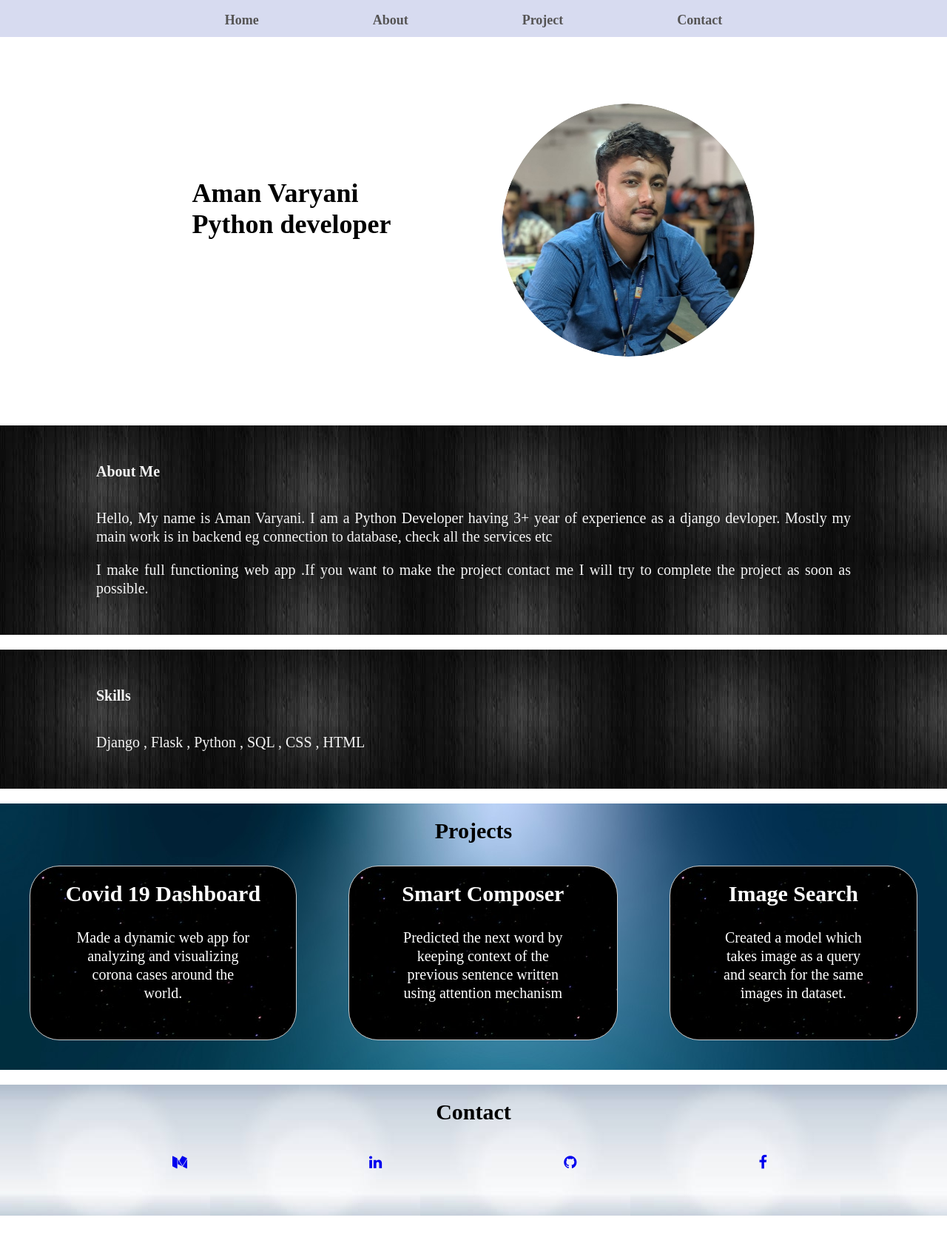
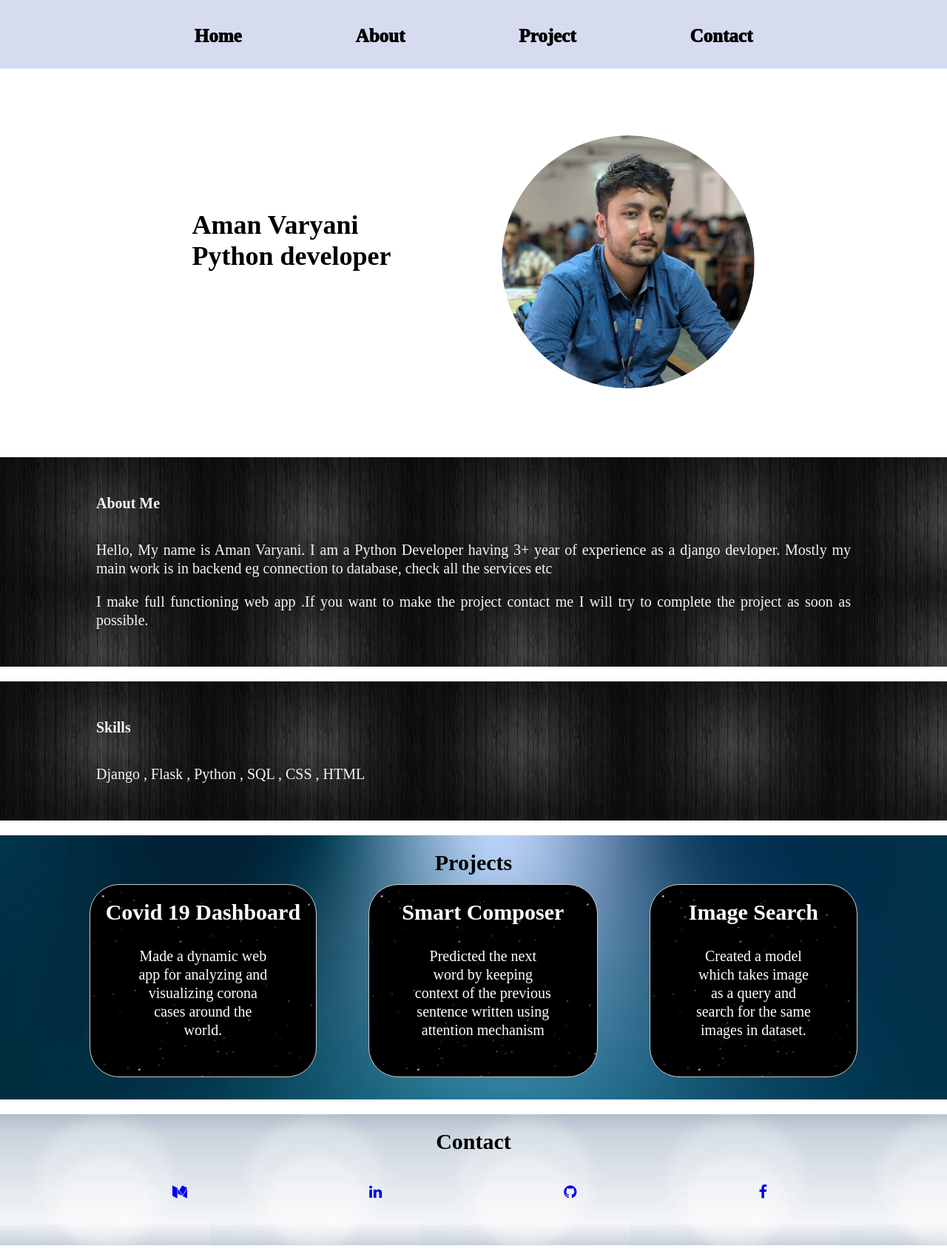
Before and after one commit to amanmountblue/trial, a PHP site: page / in a window 1280 px wide. Shown: the whole page at 74% size. Before the commit the page ends 1643 px from the top, so only its background shows below. Run offline with PHP 8.4, Linux system fonts and the light colour scheme.

Commit message:
Update style.css

```diff
--- a/style.css
+++ b/style.css
@@ -13,20 +13,21 @@
     justify-content: center;
     gap: 130px;
     flex-direction: row;
-    font-size: 18px;
-    font-weight: 800;
-    padding: 18px px;
+    font-size: 25px;
+    font-weight: 1000;
+    padding: 18px 10px;
 	overflow: hidden;
-	position: relative;
+    position: relative;
+    font-style: bold;
 
 }
 
 .nav li a {
     display: block;
-    color: rgb(85, 84, 84);
+    color: rgb(2, 2, 2);
     padding: 12px;
 	text-decoration: none;
-	padding-top: 17px;
+    padding-top: 17px;
 }
 
 .nav li a:hover {
@@ -96,7 +97,7 @@
 .services {
     margin-top: 10px;
     border: 10px;
-	padding: 40px;
+    padding: 10px 30px;
 	margin: 1%  auto 20px auto;
 	margin-top: 20px;
 	padding-top: 50px;
@@ -105,8 +106,7 @@
 .contact{
 	margin-top: 10px;
     border: 20px;
-    padding: 70px 100px;
-	padding: 40px 100px;
+    padding: 10px 30px;
 	margin: 1%  auto 20px auto;
 	margin-top: -20px;
 	background-image: url("images/light2.jpeg");
@@ -126,7 +126,9 @@
     grid-gap: 70px;
     grid-auto-flow: column;
 	font-size: 20px;
-	padding-top: 30px;
+    margin: 1%  auto 20px auto;
+    margin-right: 91px;
+    margin-left: 91px;
 
 }
 .contact ul {
```
